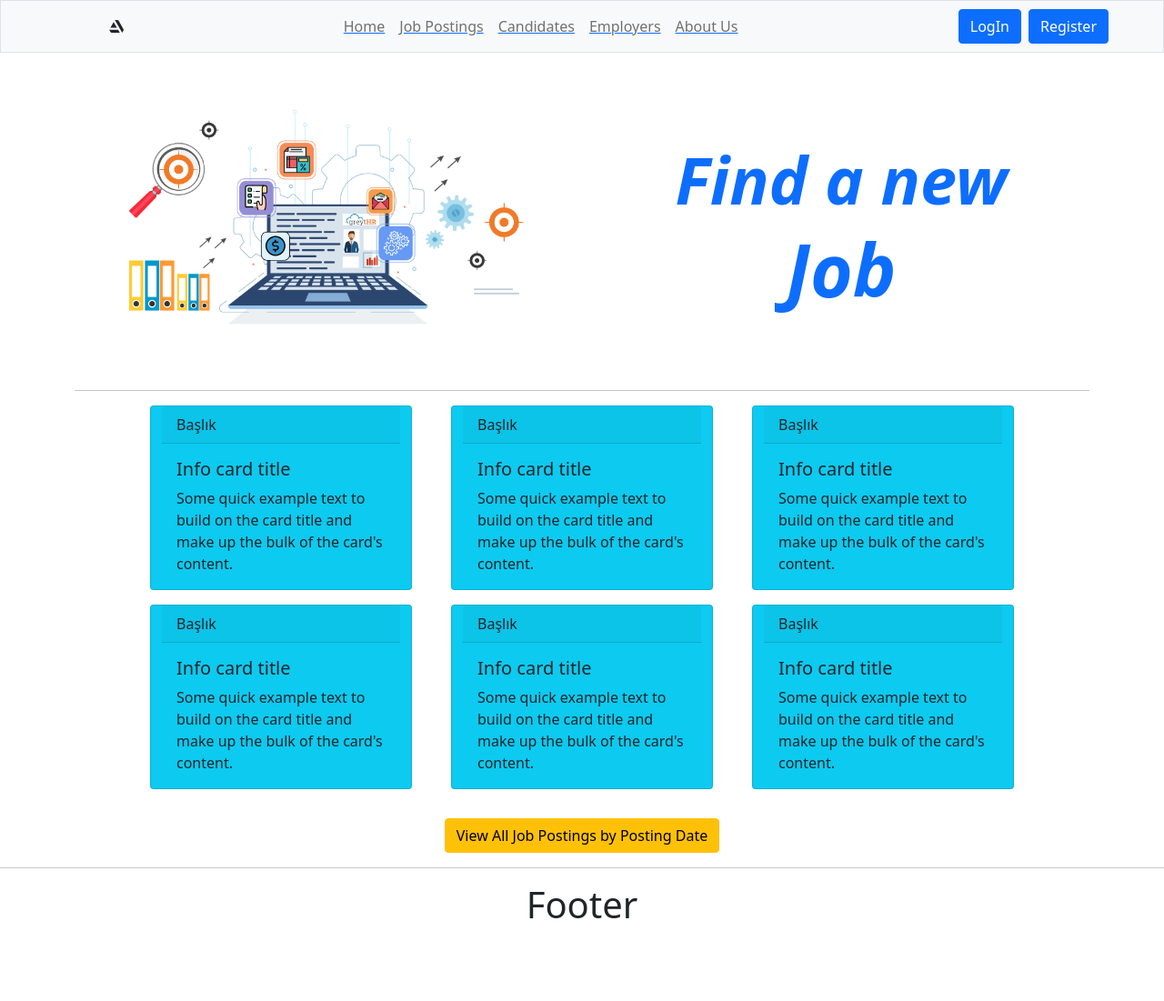
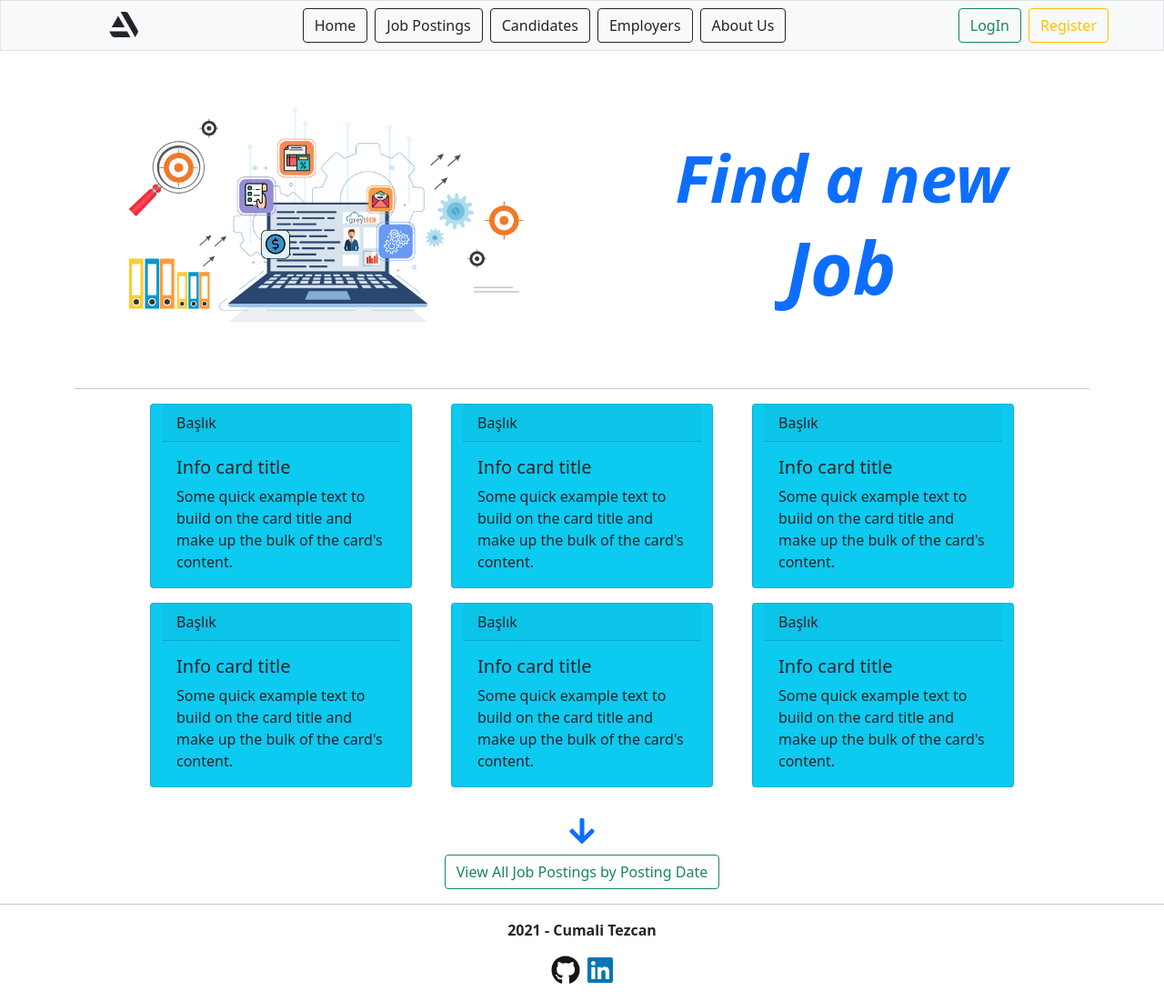
Before and after one commit to cumalitezcan/HrmsV2, a Vue app in the folder client/: page /#/ in a window 1280 px wide. Shown: the whole page at 91% size. Before the commit the page ends 1027 px from the top, so only its background shows below. Built offline with nearby package versions, Linux system fonts and the light colour scheme.

Commit message:
someVisualChanges

```diff
--- a/client/src/components/Footer.vue
+++ b/client/src/components/Footer.vue
@@ -1,3 +1,18 @@
 <template>
-    <h1 class="text-center">Footer</h1>
+  <div class="col-12 d-flex align-items-center justify-content-center">
+    <div class="row text-center">
+      <p class="fw-bolder">
+        2021 - Cumali Tezcan
+      </p>
+      <div class="mb-3">
+        <a class="me-2" style="color: #171515 ;" href="https://github.com/cumalitezcan" role="button"
+          ><i class="fab fa-github fa-2x"></i
+        ></a>
+
+        <a style="color: #0077b5;" href="#!" role="button"
+          ><i class="fab fa-linkedin fa-2x"></i
+        ></a>
+      </div>
+    </div>
+  </div>
 </template>
--- a/client/src/components/ImageCard.vue
+++ b/client/src/components/ImageCard.vue
@@ -35,8 +35,16 @@
 
      <!-- <p class="card-text">  {{job.jobTitle.title !== null || job.jobTitle.title !== undefined ? job.jobTitle.title : 'yok'}}   </p> -->
       </div>
+      <div class="text-center mt-2">
+         <a class="me-2" style="color: #171515 ;" href="#!" role="button"
+          ><i class="fab fa-github fa-2x"></i
+        ></a>
 
-      <a href="#" class="btn btn-primary">Go somewhere</a>
+        <a style="color: #0077b5;" href="#!" role="button"
+          ><i class="fab fa-linkedin fa-2x"></i
+        ></a>
+      </div>
+
     </div>
   </div>
 </template>
--- a/client/src/components/JobCard.vue
+++ b/client/src/components/JobCard.vue
@@ -6,21 +6,25 @@
     style="width: 18rem;"
   >
     <div class="card-body">
-      <h5 class="card-title">{{ user.id }}</h5>
+      <h5 class="card-title fs-4 fw-bold">{{ user.jobPosting.jobTitle.title }}</h5>
       <h6 class="card-subtitle mb-2 text-muted">
         {{ user.jobPosting.employer.companyName }}
       </h6>
-      <h6 class="card-subtitle mb-2 text-muted">
-        Number Of Position: {{ user.jobPosting.numberOfOpenPositions }}
-      </h6>
-      <p class="card-text">Posting Date: {{ user.jobPosting.postingDate }}</p>
-      <p class="card-text">Closing Date: {{ user.jobPosting.closingDate }}</p>
+
+        <p class="btn btn-primary" style="background-color: #3b5998;">Number Of Position:
+        <span class="badge bg-danger ms-2">{{ user.jobPosting.numberOfOpenPositions }}</span>
+        </p>
+      <p class="btn btn-primary">Posting Date: {{ user.jobPosting.postingDate }} </p>
+      <p class="btn btn-primary">Closing Date: {{ user.jobPosting.closingDate }} </p>
       <hr />
-      <router-link :to="`/jobPostings/jobPosting/${user.id}`">
+      <div class="text-end">
+        <router-link :to="`/jobPostings/jobPosting/${user.id}`">
         <button @click="sendJobPosting(user)" class="btn btn-warning">
           View Details
         </button>
       </router-link>
+      </div>
+
     </div>
   </div>
 </template>
--- a/client/src/components/ModalLogIn.vue
+++ b/client/src/components/ModalLogIn.vue
@@ -2,7 +2,7 @@
   <!-- Button trigger modal -->
   <button
     type="button"
-    class="btn btn-primary"
+    class="btn btn-outline-success btn-rounded"
     data-bs-toggle="modal"
     data-bs-target="#exampleModal1"
   >
--- a/client/src/components/ModalRegister.vue
+++ b/client/src/components/ModalRegister.vue
@@ -2,7 +2,7 @@
   <!-- Button trigger modal -->
   <button
     type="button"
-    class="btn btn-primary ms-2"
+    class="btn btn-outline-warning btn-rounded ms-2"
     data-bs-toggle="modal"
     data-bs-target="#exampleModal2"
   >
--- a/client/src/components/Navbar.vue
+++ b/client/src/components/Navbar.vue
@@ -6,33 +6,33 @@
     </button> -->
       <div class="collapse navbar-collapse" id="navbarSupportedContent">
         <div>
-          <i class="fab fa-artstation"></i>
+          <i class="fab fa-artstation fa-2x"></i>
         </div>
         <div class="ms-auto me-auto">
           <ul class="navbar-nav">
             <router-link :to="{ name: 'HomePage' }">
-              <li class="nav-item active">
-                <a class="nav-link">Home</a>
+              <li class="nav-item active me-2">
+                <a class="btn btn-outline-dark btn-rounded">Home</a>
               </li>
             </router-link>
             <router-link :to="{ name: 'JobPostingPage' }">
-              <li class="nav-item">
-                <a class="nav-link">Job Postings</a>
+              <li class="nav-item me-2">
+                <a class="btn btn-outline-dark btn-rounded">Job Postings</a>
               </li>
             </router-link>
             <router-link :to="{ name: 'CandidatePage' }">
-              <li class="nav-item">
-                <a class="nav-link">Candidates</a>
+              <li class="nav-item me-2">
+                <a class="btn btn-outline-dark btn-rounded">Candidates</a>
               </li>
             </router-link>
             <router-link :to="{ name: 'EmployerPage' }">
-              <li class="nav-item">
-                <a class="nav-link">Employers</a>
+              <li class="nav-item me-2">
+                <a class="btn btn-outline-dark btn-rounded">Employers</a>
               </li>
             </router-link>
             <router-link :to="{ name: 'AboutPage' }">
-              <li class="nav-item">
-                <a class="nav-link">About Us</a>
+              <li class="nav-item me-2">
+                <a class="btn btn-outline-dark btn-rounded">About Us</a>
               </li>
             </router-link>
           </ul>
@@ -55,5 +55,6 @@ export default {
     ModalLogIn,
     ModalRegister,
   },
+
 };
 </script>
--- a/client/src/views/About.vue
+++ b/client/src/views/About.vue
@@ -1,8 +1,8 @@
 <template>
     <Navbar />
-    <hr />
     <div class="container">
         <h1>About us</h1>
+         <hr />
         <div class="row">
             <div class="col-12">
                 <p>Lorem Ipsum
--- a/client/src/views/Home.vue
+++ b/client/src/views/Home.vue
@@ -35,11 +35,17 @@
     </div>
 
     <div class="row mt-3">
-      <div class="col d-flex justify-content-center d-grid gap-2 col-6 mx-auto">
+      <div class="col d-flex justify-content-center d-grid gap-2 col-6 mx-auto text-center">
         <router-link :to="{ name: 'JobPostingPage' }">
-          <button class="btn btn-warning">
-            View All Job Postings by Posting Date
-          </button>
+          <!-- <p class="btn btn-warning">
+           View All Job Postings by Posting Date
+          </p> -->
+          <a class="fas fa-arrow-down fa-2x"></a>
+          <div class="mt-2">
+            <button type="button" class="btn btn-outline-success btn-rounded">
+              View All Job Postings by Posting Date
+            </button>
+          </div>
         </router-link>
       </div>
     </div>
```
